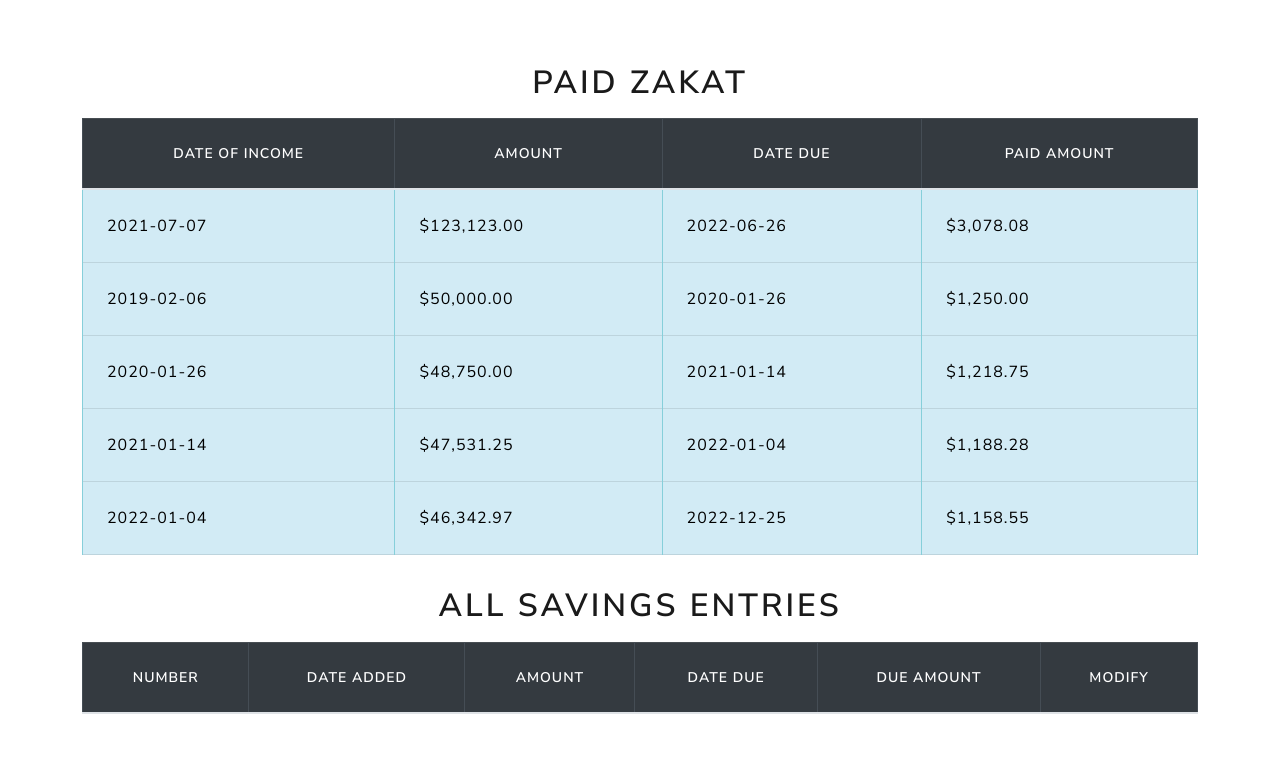
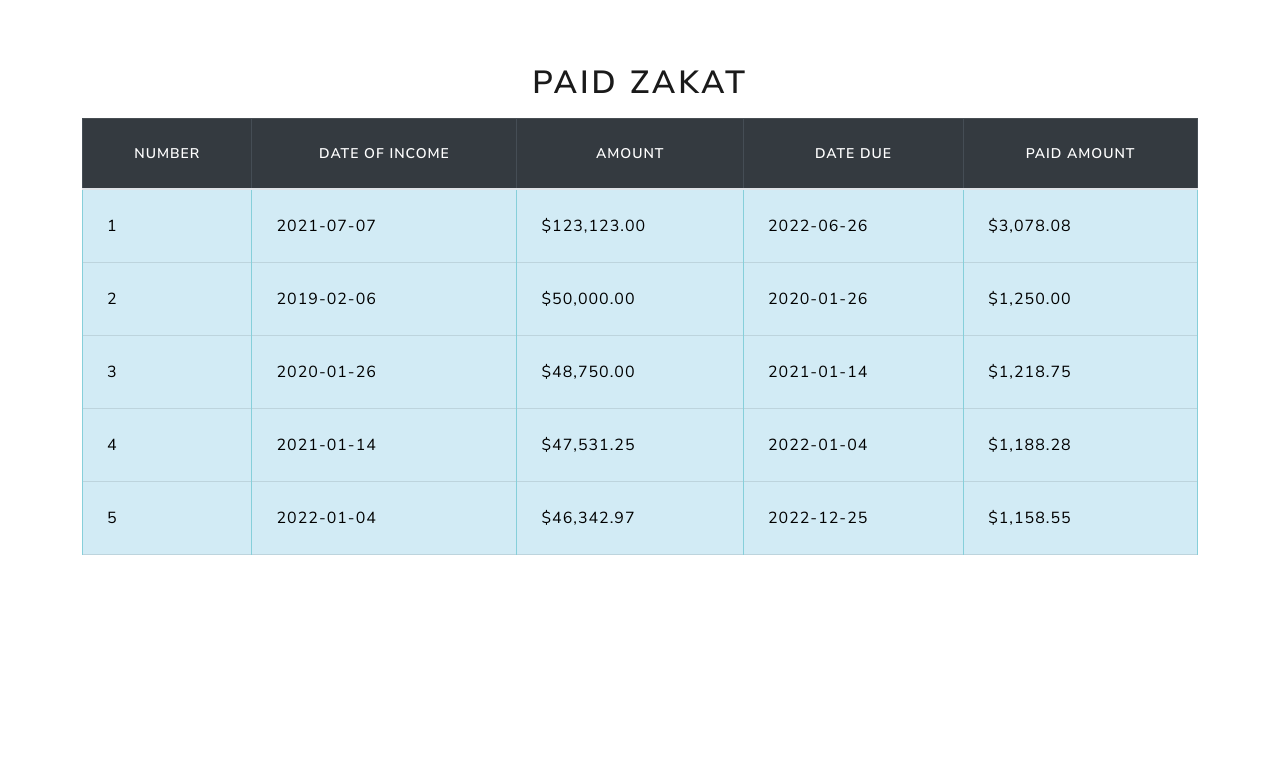
Before and after one commit to faisalsherif7/CS50-final-project, a Flask app: page /history in a window 1280 px wide. Shown: the part 92-870 px from the top of the page. After the commit the page ends 647 px from the top, so only its background shows below. Run offline with Flask 3, Linux system fonts and the light colour scheme; a user stored in the database is signed in; lists and menus that the app fills with data are empty; some libraries are stand-ins or nearby versions.

Commit message:
improvements

```diff
--- a/app.py
+++ b/app.py
@@ -147,13 +147,13 @@ def guide():
 @login_required
 def dashboard():
     userid = flasksession.get("user_id")
-    incomes = session.query(Income).filter_by(user_id=userid)
+    incomes = session.query(Income).filter_by(user_id=userid, paid=False)
     if incomes.count() != 0:
         return render_template('dashboard.html', incomes=incomes, datetime=datetime)
     untracked_incomes = session.query(Untracked_Income).filter_by(user_id=userid)
     if untracked_incomes.count() != 0:
         return render_template('dashboard.html', untracked_incomes=untracked_incomes, datetime=datetime)
-    return render_template('dashboard.html', incomes=None, datetime=datetime)
+    return render_template('dashboard.html', datetime=datetime)
 
 
 @app.route('/settings')
@@ -363,7 +363,7 @@ def paid():
         nisab.nisab_reached = False
         session.commit()
         flash('Zakat paid; your remaining savings are below the nisab, and are therefore not being tracked.')
-        return redirect('/dashboard')
+        return redirect('/due')
 
 
 @app.route('/delete_entry', methods = ["POST"])
@@ -414,11 +414,6 @@ def delete_entry():
         session.commit()
         flash('Entry deleted. Your remaining savings are below the nisab, and are therefore not being tracked.')
         return redirect('/dashboard')
-
-
-@app.route('/modify')
-def modify():
-    return None
 
 
 @app.route('/history')
--- a/templates/due.html
+++ b/templates/due.html
@@ -16,12 +16,12 @@
                 <th>Due Amount</th>
                 <th>Modify</th>
             </thead>
-            <tbody class="table-info">
+            <tbody class="table-info text-center">
                 {% for income in incomes %}
                 <tr>
-                    <td>{{ income.date }}</td>
+                    <td>{{ income.date.date() }}</td>
                     <td>{{ income.amount | usd}}</td>
-                    <td>{{ income.due_date }}</td>
+                    <td>{{ income.due_date.date() }}</td>
                     <td>{{ income.due_amount | usd}}</td>
                     <td>
                         <form action="/paid", method="post">
--- a/templates/history.html
+++ b/templates/history.html
@@ -10,6 +10,7 @@
     <table class="table table-bordered mt-3">
         <h1 class="mt-3 text-center"> Paid Zakat </h1>
         <thead class="table-dark text-center">
+            <th>Number</th>
             <th>Date of income</th>
             <th>Amount</th>
             <th>Date Due</th>
@@ -18,6 +19,7 @@
         <tbody class="table-info">
             {% for entry in paid %}
             <tr>
+                <td>{{ loop.index }}</td>
                 <td>{{ entry.date.date() }}</td>
                 <td>{{ entry.amount | usd}}</td>
                 <td>{{ entry.due_date.date() }}</td>
@@ -27,41 +29,5 @@
         </tbody>
     </table>
 </div>
-<div class="table-responsive">
-    <table class="table table-bordered mt-3">
-        <h1 class="mt-3 text-center"> All Savings Entries</h1>
-        <thead class="table-dark text-center">
-            <th>Number</th>
-            <th>Date added</th>
-            <th>Amount</th>
-            <th>Date Due</th>
-            <th>Due Amount</th>
-            <th>Modify</th>
-        </thead>
-        <tbody class="table-info">
-            {% for income in incomes %}
-            {% if income.paid == False %}
-            <tr>
-                <td>{{ loop.index }}</td>
-                <td>{{ income.date.date() }}</td>
-                <td>{{ income.amount | usd}}</td>
-                <td>{{ income.due_date.date() }}</td>
-                <td>{{ income.due_amount | usd}}</td>
-                <td>
-                    <div class="row">
-                        <div class="col-auto">
-                            <form action="/delete_entry", method="post">
-                                <input type="hidden" name="income_id" class="hidden-field" value='{{ income.id }}'>
-                                <button type="submit" class="btn btn-danger">Delete</button>
-                            </form>
-                        </div>
-                    </div>
-                </td>
-            </tr>
-            {% endif %}
-            {% endfor %}
-        </tbody>
-    </table>
-</div>
 
 {% endblock %}
```
Also changed, not shown: templates/dashboard.html (+6 -22 lines), zakat.db, 2 other files.
